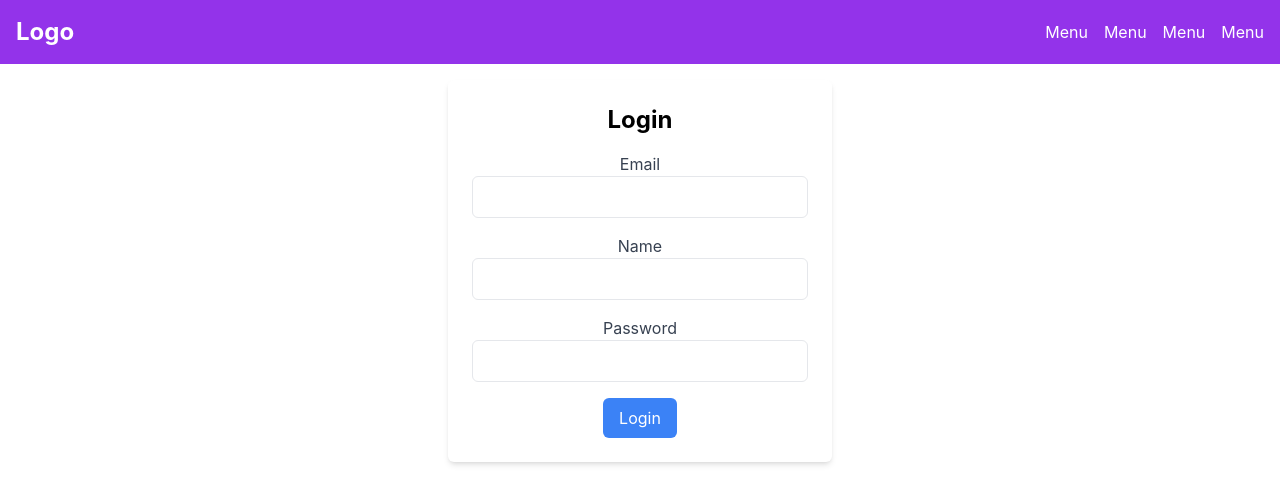
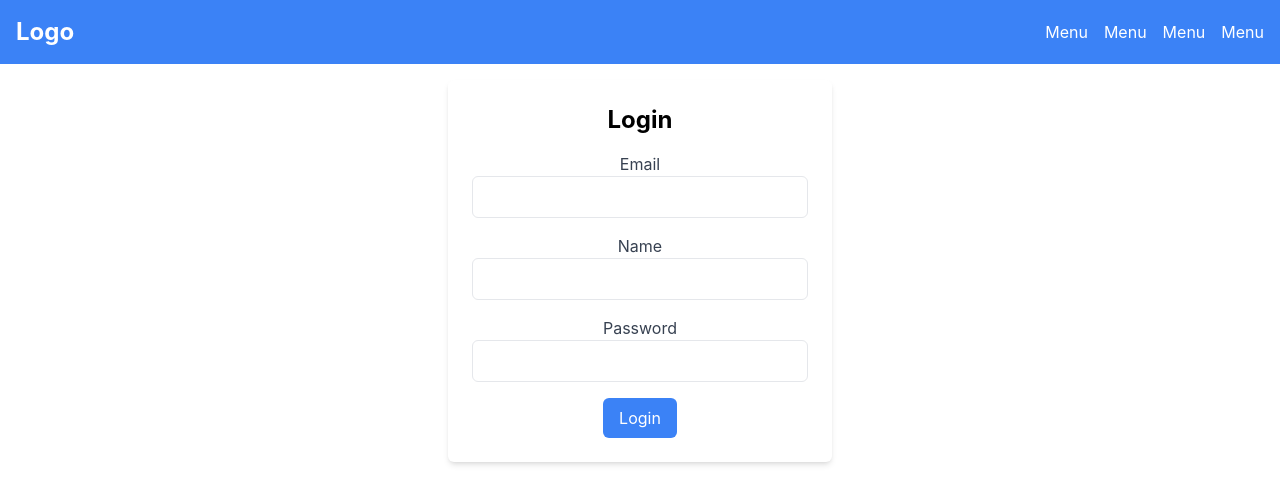
Before and after one commit to Real-Musafir/QalQul_Task3, a React (Create React App) app: page / in a window 1280 px wide. Shown: the top 504 px of the page. Built offline with nearby package versions, Linux system fonts and the light colour scheme; no server answers.

Commit message:
changed the header color

```diff
--- a/src/App.js
+++ b/src/App.js
@@ -29,7 +29,7 @@ function App() {
 
   return (
     <div className="App">
-      <header className="bg-purple-600 text-white p-4 flex justify-between items-center">
+      <header className="bg-blue-500 text-white p-4 flex justify-between items-center">
         <div className="text-2xl font-bold">Logo</div>
         <nav>
           <ul className="flex space-x-4">
```
